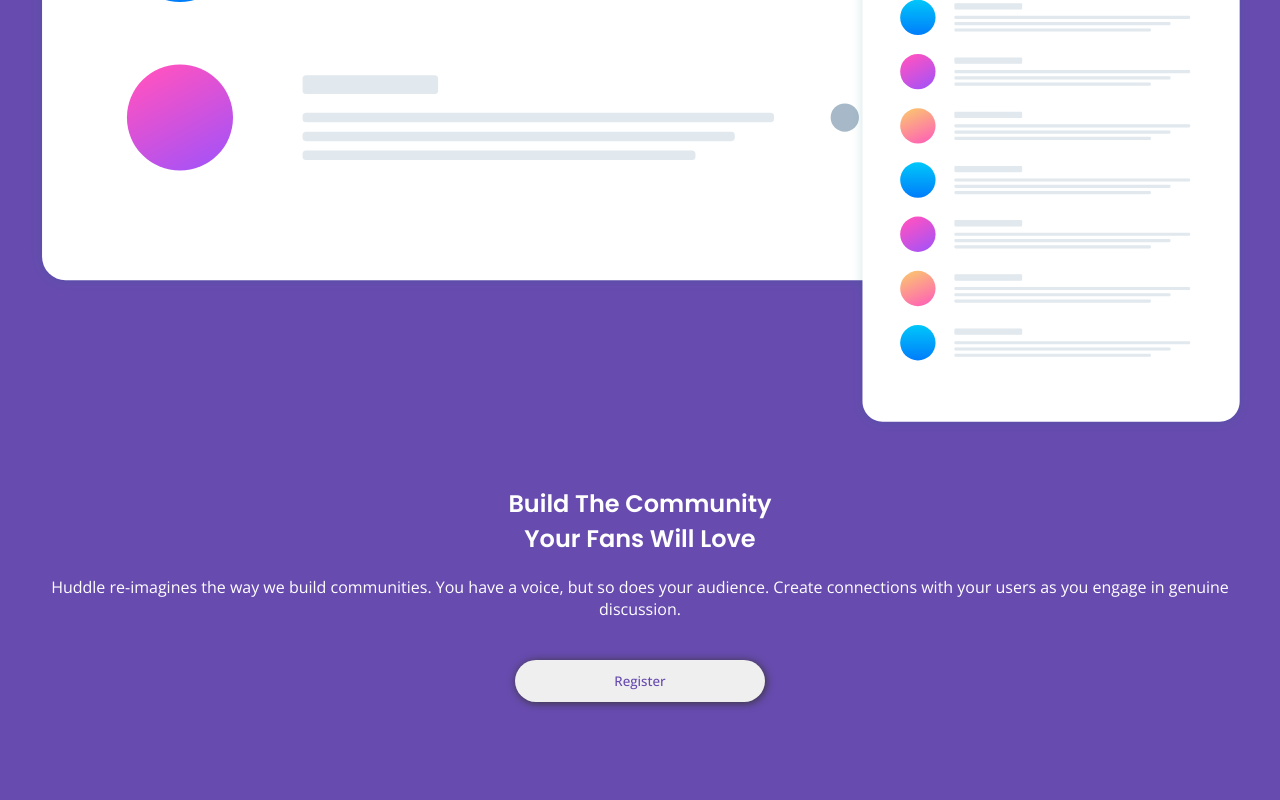
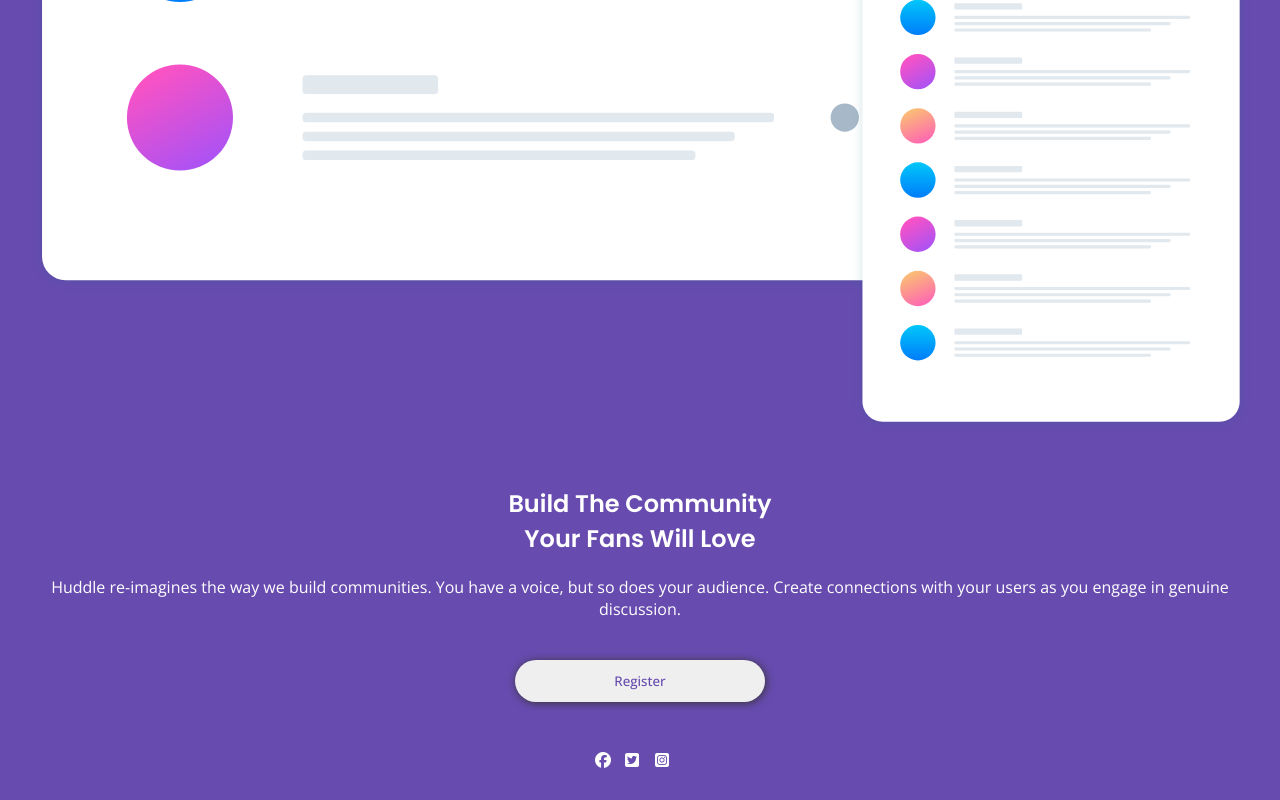
Before and after one commit to NetizenCode/huddle-landing-page, a plain HTML site: page index.html in a window 1280 px wide. Shown: the part 555-1355 px from the top of the page. Before the commit the page ends 1287 px from the top, so only its background shows below. Drawn offline with nearby package versions, Linux system fonts and the light colour scheme.

Commit message:
fonts and icons modified

```diff
--- a/index.html
+++ b/index.html
@@ -8,6 +8,7 @@
   <link rel="preconnect" href="https://fonts.googleapis.com">
   <link rel="preconnect" href="https://fonts.gstatic.com" crossorigin>
   <link href="https://fonts.googleapis.com/css2?family=Open+Sans:ital,wght@0,300..800;1,300..800&family=Poppins:ital,wght@0,100;0,200;0,300;0,400;0,500;0,600;0,700;0,800;0,900;1,100;1,200;1,300;1,400;1,500;1,600;1,700;1,800;1,900&display=swap" rel="stylesheet">
+  <script src="https://kit.fontawesome.com/c1b4c39d4a.js" crossorigin="anonymous"></script>
 
   <title>Frontend Mentor | Huddle landing page with single introductory section</title>
   <link rel="stylesheet" href="style.css">
@@ -30,6 +31,12 @@
       </p>
 
       <button>Register</button>
+
+      <div class="socials">
+        <a href="https://www.facebook.com/profile.php?id=100007476126096" target="_blank" class="social-link"><i class="fa-brands fa-facebook"></i></a>
+        <a href="https://x.com/dasilva_trn" target="_blank" class="social-link"><i class="fa-brands fa-square-twitter"></i></a>
+        <a href="https://instagram.com/dasilva_trn" target="_blank" class="social-link"><i class="fa-brands fa-square-instagram"></i></a>
+      </div>
     </div>
 
 </body>
--- a/style.css
+++ b/style.css
@@ -50,3 +50,13 @@
     color: hsl(257, 40%, 49%);
     filter: drop-shadow(1px 1px 4px rgb(54, 52, 52));
 }
+.socials {
+    display: flex;
+    justify-content: center;
+    margin-top: 50px;
+}
+.social-link {
+    width: 30px;
+    color: white;
+    border: none;
+}
```
